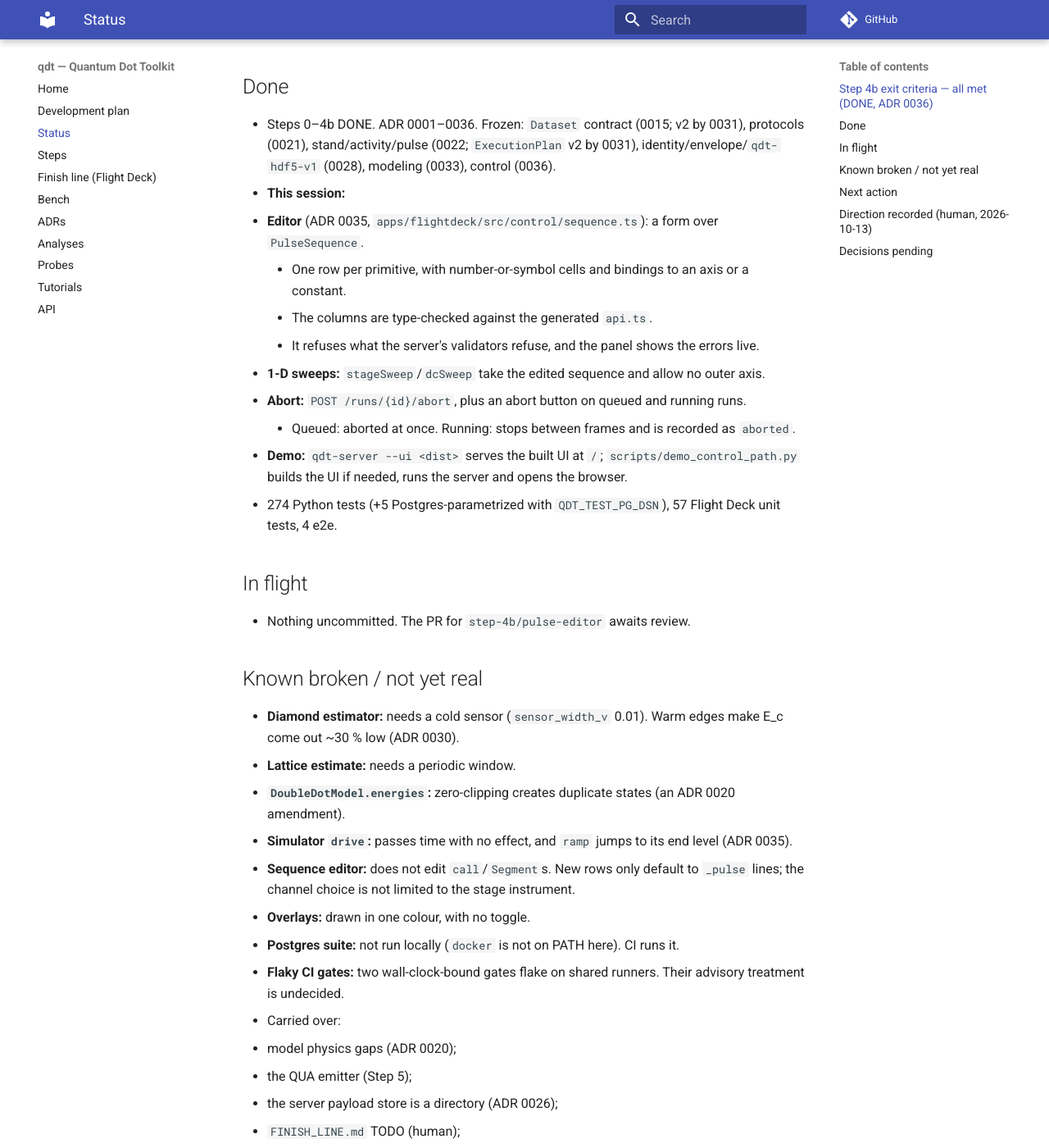
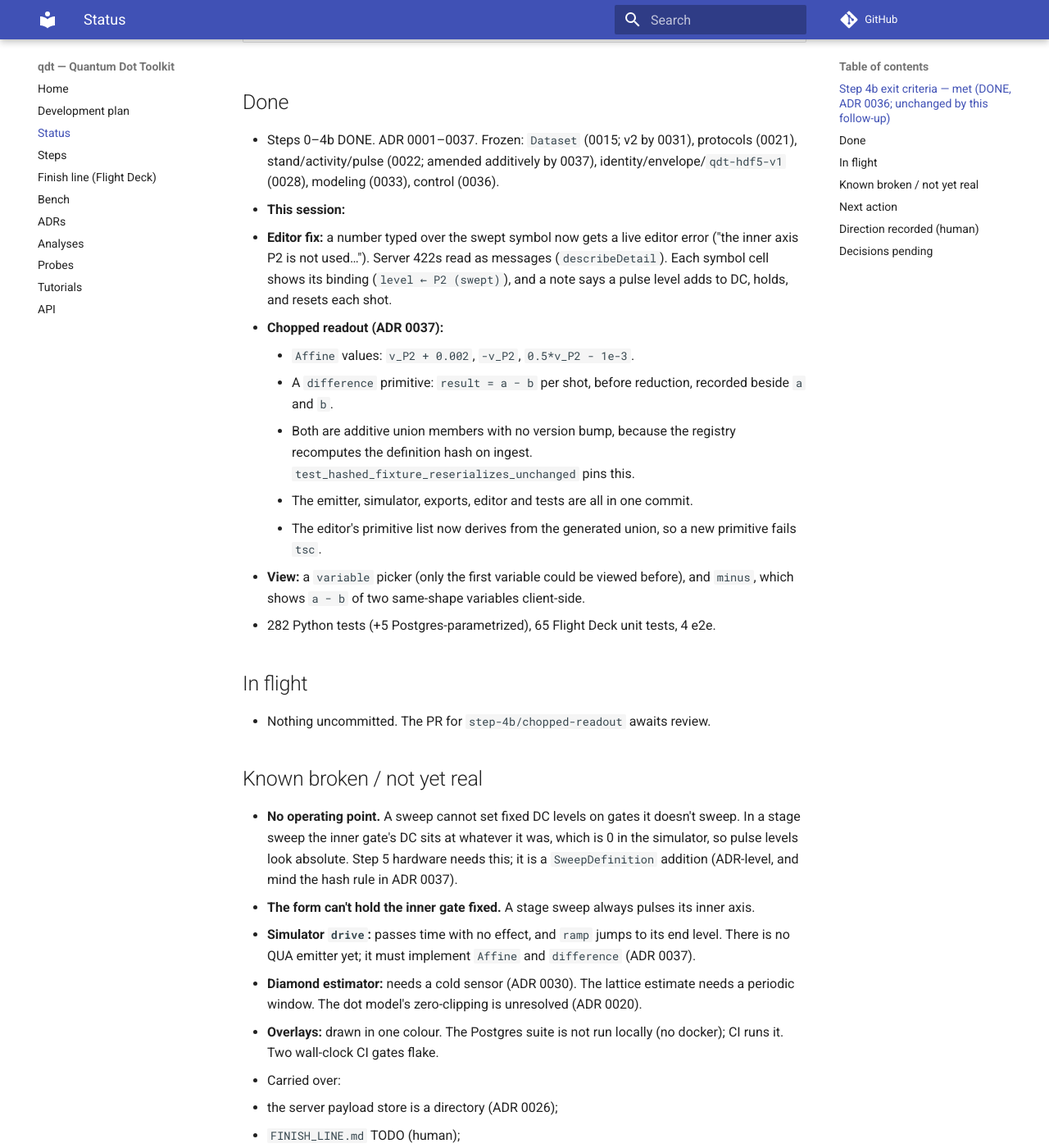
Before and after one commit to CowboyQuantum/qdt, an MkDocs documentation site: the page built from docs/STATUS.md, in a window 1280 px wide and 1400 px high, scrolled down 653 px. Shown: the whole window at 82% size. Built offline with MkDocs 1.6.1 and Material for MkDocs 9.7.7, drawn with Linux system fonts in a browser that asks for light colours; comment, search, counter and statistics services are not loaded; some of the changed text lies outside the part shown.

Commit message:
docs: STATUS — chopped readout follow-up (ADR 0037); operating point recorded as the next gap
Co-Authored-By: Claude Opus 5.5 <noreply@anthropic.com>

```diff
--- a/docs/STATUS.md
+++ b/docs/STATUS.md
@@ -4,77 +4,82 @@
 > A fresh session must be able to continue from this file alone.
 
 **Current step:** 5 — Instrument drivers → `docs/steps/05-instrument-drivers-last-mile.md` (NOT STARTED).
-Step 4b DONE (ADR 0036), pending the human's merge of PR `step-4b/pulse-editor`.
-**Branch:** `step-4b/pulse-editor` (PR against `main` open). `main` is the only other branch.
-**Last session:** 2026-10-13, Step 4b session 3. It closed Step 4b: the pulse-sequence editor, 1-D
-sweeps, abort, the one-process demo, and the `control.py` freeze.
+Step 4b DONE (ADR 0036, PR #20 merged).
+**Branch:** `step-4b/chopped-readout` (PR against `main` open). This is a follow-up to the human's demo
+of Step 4b. `main` is the only other branch.
+**Last session:** 2026-10-14. It acted on the human's demo feedback:
+- abort works;
+- assigning levels was confusing, and a number typed over `v_P2` gave a raw 422;
+- there was no way to do a chopped readout.
 
-## Step 4b exit criteria — all met (DONE, ADR 0036)
+## Step 4b exit criteria — met (DONE, ADR 0036; unchanged by this follow-up)
 | Criterion | State |
 |---|---|
-| fresh browser + `qdt-server` only: craft sweep + pulse sequence, run, watch, record, analyse, overlays — e2e in CI and a scripted demo | ✔ `apps/flightdeck/e2e/control.test.ts` (adds edit → bind → run, and a 1-D trace); `scripts/demo_control_path.py`. **The human has not walked the demo yet** |
-| `control.py` frozen with ADR | ✔ ADR 0036 (v1 wire examples pinned in `packages/qdt-schemas/tests/test_control.py`) |
+| fresh browser + `qdt-server` only: craft, run, watch, record, analyse, overlays — e2e in CI and a scripted demo | ✔ `apps/flightdeck/e2e/control.test.ts` now also builds a chop and views `a − b`; `scripts/demo_control_path.py` |
+| `control.py` frozen with ADR | ✔ ADR 0036 |
 
 ## Done
-- Steps 0–4b DONE. ADR 0001–0036. Frozen: `Dataset` contract (0015; v2 by 0031), protocols (0021),
-  stand/activity/pulse (0022; `ExecutionPlan` v2 by 0031), identity/envelope/`qdt-hdf5-v1` (0028),
+- Steps 0–4b DONE. ADR 0001–0037. Frozen: `Dataset` (0015; v2 by 0031), protocols (0021),
+  stand/activity/pulse (0022; amended additively by 0037), identity/envelope/`qdt-hdf5-v1` (0028),
   modeling (0033), control (0036).
 - **This session:**
-  - **Editor** (ADR 0035, `apps/flightdeck/src/control/sequence.ts`): a form over `PulseSequence`.
-    - One row per primitive, with number-or-symbol cells and bindings to an axis or a constant.
-    - The columns are type-checked against the generated `api.ts`.
-    - It refuses what the server's validators refuse, and the panel shows the errors live.
-  - **1-D sweeps:** `stageSweep`/`dcSweep` take the edited sequence and allow no outer axis.
-  - **Abort:** `POST /runs/{id}/abort`, plus an abort button on queued and running runs.
-    - Queued: aborted at once. Running: stops between frames and is recorded as `aborted`.
-  - **Demo:** `qdt-server --ui <dist>` serves the built UI at `/`; `scripts/demo_control_path.py`
-    builds the UI if needed, runs the server and opens the browser.
-- 274 Python tests (+5 Postgres-parametrized with `QDT_TEST_PG_DSN`), 57 Flight Deck unit tests, 4 e2e.
+  - **Editor fix:** a number typed over the swept symbol now gets a live editor error ("the inner axis P2
+    is not used…"). Server 422s read as messages (`describeDetail`). Each symbol cell shows its binding
+    (`level ← P2 (swept)`), and a note says a pulse level adds to DC, holds, and resets each shot.
+  - **Chopped readout (ADR 0037):**
+    - `Affine` values: `v_P2 + 0.002`, `-v_P2`, `0.5*v_P2 - 1e-3`.
+    - A `difference` primitive: `result = a − b` per shot, before reduction, recorded beside `a` and `b`.
+    - Both are additive union members with no version bump, because the registry recomputes the
+      definition hash on ingest. `test_hashed_fixture_reserializes_unchanged` pins this.
+    - The emitter, simulator, exports, editor and tests are all in one commit.
+    - The editor's primitive list now derives from the generated union, so a new primitive fails `tsc`.
+  - **View:** a `variable` picker (only the first variable could be viewed before), and `minus`, which
+    shows `a − b` of two same-shape variables client-side.
+- 282 Python tests (+5 Postgres-parametrized), 65 Flight Deck unit tests, 4 e2e.
 
 ## In flight
-- Nothing uncommitted. The PR for `step-4b/pulse-editor` awaits review.
+- Nothing uncommitted. The PR for `step-4b/chopped-readout` awaits review.
 
 ## Known broken / not yet real
-- **Diamond estimator:** needs a cold sensor (`sensor_width_v` 0.01). Warm edges make E_c come out
-  ~30 % low (ADR 0030).
-- **Lattice estimate:** needs a periodic window.
-- **`DoubleDotModel.energies`:** zero-clipping creates duplicate states (an ADR 0020 amendment).
-- **Simulator `drive`:** passes time with no effect, and `ramp` jumps to its end level (ADR 0035).
-- **Sequence editor:** does not edit `call`/`Segment`s. New rows only default to `_pulse` lines; the
-  channel choice is not limited to the stage instrument.
-- **Overlays:** drawn in one colour, with no toggle.
-- **Postgres suite:** not run locally (`docker` is not on PATH here). CI runs it.
-- **Flaky CI gates:** two wall-clock-bound gates flake on shared runners. Their advisory treatment is
-  undecided.
+- **No operating point.** A sweep cannot set fixed DC levels on gates it doesn't sweep. In a stage sweep
+  the inner gate's DC sits at whatever it was, which is 0 in the simulator, so pulse levels look
+  absolute. Step 5 hardware needs this; it is a `SweepDefinition` addition (ADR-level, and mind the
+  hash rule in ADR 0037).
+- **The form can't hold the inner gate fixed.** A stage sweep always pulses its inner axis.
+- **Simulator `drive`:** passes time with no effect, and `ramp` jumps to its end level. There is no QUA
+  emitter yet; it must implement `Affine` and `difference` (ADR 0037).
+- **Diamond estimator:** needs a cold sensor (ADR 0030). The lattice estimate needs a periodic window.
+  The dot model's zero-clipping is unresolved (ADR 0020).
+- **Overlays:** drawn in one colour. The Postgres suite is not run locally (no docker); CI runs it. Two
+  wall-clock CI gates flake.
 - Carried over:
-  - model physics gaps (ADR 0020);
-  - the QUA emitter (Step 5);
   - the server payload store is a directory (ADR 0026);
   - `FINISH_LINE.md` TODO (human);
   - `BENCH.md` is a skeleton;
-  - on Windows, run pnpm as `corepack pnpm ...` in `apps/flightdeck`.
+  - on Windows, run pnpm as `corepack pnpm` in `apps/flightdeck`.
 
 ## Next action
 **Human:**
-1. Run `uv run python scripts/demo_control_path.py`. The walkthrough prints on start: stage sweep plus
-   edited sequence, diamonds, 1-D, abort.
-2. Merge the PR. Merging accepts the `control.py` freeze (ADR 0036).
-3. Settle decision #10, the surrogate DUT design. It gates Step 5.
+1. Try the chop in the demo (`uv run python scripts/demo_control_path.py`; the walkthrough lists the
+   five rows) and merge the PR.
+2. Decide whether a sweep's **operating point** (fixed DC levels on unswept gates) comes before Step 5
+   or as its first session.
+3. Settle **#10**, the surrogate DUT design. It gates Step 5.
 
 **Then** the first Step 5 session:
-1. Read `docs/steps/05-…` and `docs/BENCH.md`.
-2. Record #10 by ADR with the human and fill in BENCH.md's wiring and loopback map.
-3. Start the first real driver with `/add-driver` (`packages/qdt-lab/CLAUDE.md`), as a vendor extra,
-   passing the conformance suite under `-m hardware`.
+1. Record #10 by ADR, plus the operating point if chosen.
+2. Fill in `docs/BENCH.md`.
+3. Start the first real driver with `/add-driver` (`packages/qdt-lab/CLAUDE.md`), passing the
+   conformance suite under `-m hardware`.
 
-## Direction recorded (human, 2026-10-13)
-- The end state is a web app. Users run **curated** analyses from Flight Deck; there is no method
-  authoring in the browser. Multi-record analyses are deferred. Results may carry arrays (ADR 0031).
-- The control path came before the drivers (ADR 0032). Real drivers enter behind `RunManager`'s
-  backends, and the API and UI do not change.
+## Direction recorded (human)
+- **2026-10-13:** web app end state. Curated analyses only. Multi-record analyses deferred. Results may
+  carry arrays (ADR 0031). The control path came before the drivers (ADR 0032).
+- **2026-10-14:** a chopped readout's difference is recorded, not only displayed (ADR 0037).
 
 ## Decisions pending
 - #10 surrogate DUT design (by Step 5 entry).
+- Operating point: where and when.
 - Advisory treatment of the two wall-clock CI gates.
-- Whether to fix the dot model's zero-clipping (ADR 0020 amendment; regenerates a fixture).
+- Whether to fix the dot model's zero-clipping (ADR 0020 amendment).
 - Whether the diamond estimator should survive warm edges.
```
